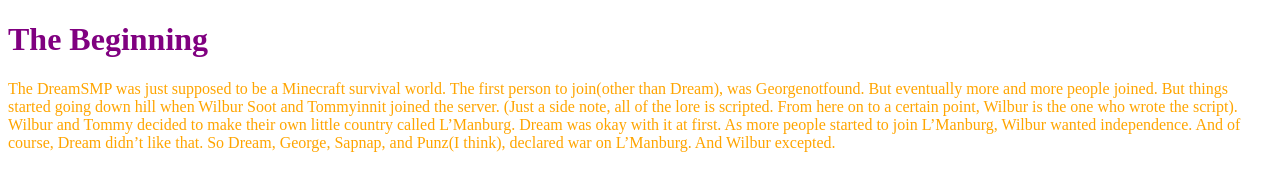
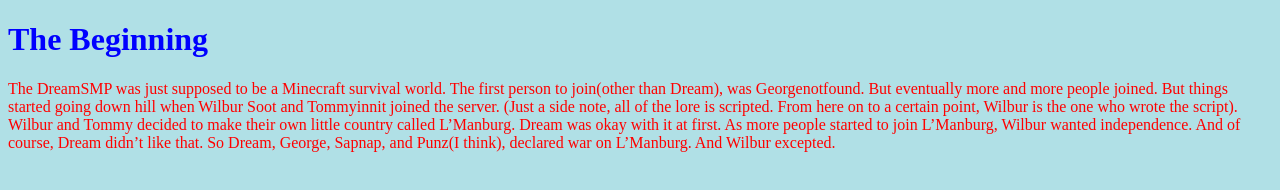
Before and after one commit to MOOshroomMick/Computher-Sciences-, a plain HTML site: page WebPage.HTML in a window 1280 px wide. Drawn offline with Linux system fonts and the light colour scheme.

Commit message:
Update WebPage.HTML

```diff
--- a/WebPage.HTML
+++ b/WebPage.HTML
@@ -1,12 +1,13 @@
 <!DOCTYPE html>
 <html leng="en">
 <head>
+  <style>
+  body {background-color: powderblue;}
+  h1   {color: blue;}
+  p    {color: red;}
+  </style>
 </head>
-<style>
-body {backround-color: grey;}
-h1   {color: purple;}
-p    {color: orange;}
-</style>
+
 <body>
 
 <h1>The Beginning</h1>
```
